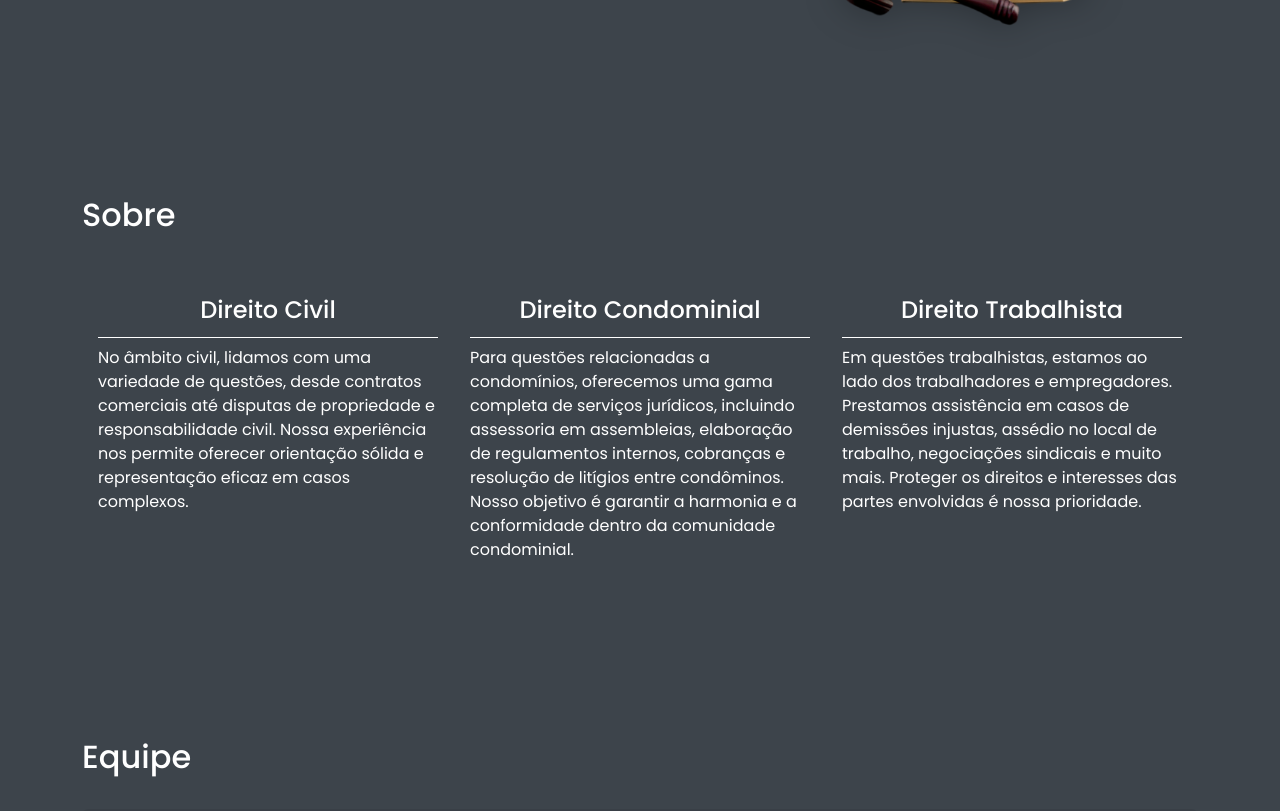
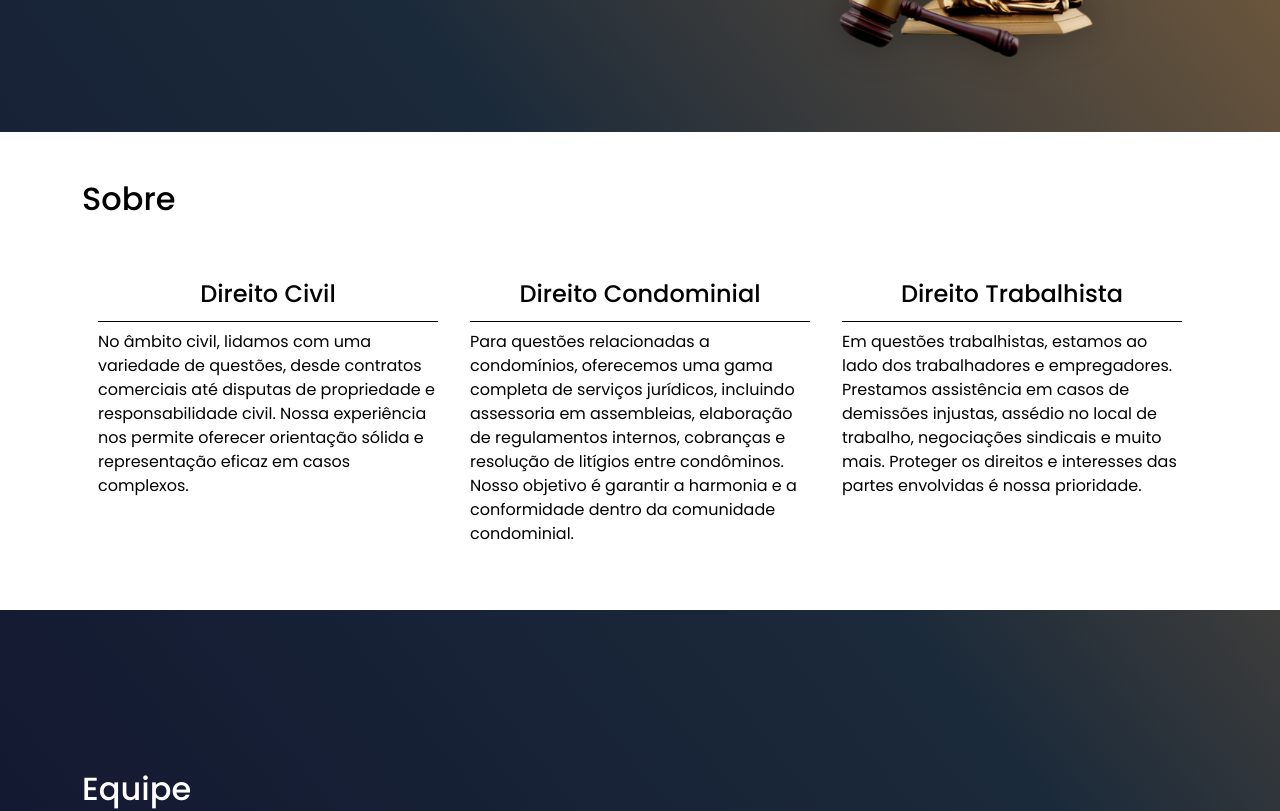
Before and after one commit to PedroOrnelasPego/josimar-bezerra-advogados, a React app: page / in a window 1280 px wide. Shown: the part 720-1531 px from the top of the page. Built offline with nearby package versions, Linux system fonts and the light colour scheme; the HTML template or start-up script is replaced by a standard one.

Commit message:
chore: update style

```diff
--- a/src/components/About/About.jsx
+++ b/src/components/About/About.jsx
@@ -3,6 +3,7 @@ import "./About.scss";
 
 const About = () => {
   return (
+    <div className="background">
       <Container>
         <div className="about">
           <div>
@@ -14,10 +15,11 @@ const About = () => {
                 <Card.Body>
                   <h4 className="card-title">Direito Civil</h4>
                   <Card.Text>
-                  No âmbito civil, lidamos com uma variedade de questões, desde
-                  contratos comerciais até disputas de propriedade e
-                  responsabilidade civil. Nossa experiência nos permite oferecer
-                  orientação sólida e representação eficaz em casos complexos.
+                    No âmbito civil, lidamos com uma variedade de questões,
+                    desde contratos comerciais até disputas de propriedade e
+                    responsabilidade civil. Nossa experiência nos permite
+                    oferecer orientação sólida e representação eficaz em casos
+                    complexos.
                   </Card.Text>
                 </Card.Body>
               </Card>
@@ -25,10 +27,10 @@ const About = () => {
                 <Card.Body>
                   <h4 className="card-title">Direito Condominial</h4>
                   <Card.Text>
-                  Para questões relacionadas a condomínios, oferecemos uma gama
-                  completa de serviços jurídicos, incluindo assessoria em
-                  assembleias, elaboração de regulamentos internos, cobranças e
-                  resolução de litígios entre condôminos. Nosso objetivo é
+                    Para questões relacionadas a condomínios, oferecemos uma
+                    gama completa de serviços jurídicos, incluindo assessoria em
+                    assembleias, elaboração de regulamentos internos, cobranças
+                    e resolução de litígios entre condôminos. Nosso objetivo é
                     garantir a harmonia e a conformidade dentro da comunidade
                     condominial.
                   </Card.Text>
@@ -38,11 +40,11 @@ const About = () => {
                 <Card.Body>
                   <h4 className="card-title">Direito Trabalhista</h4>
                   <Card.Text>
-                  Em questões trabalhistas, estamos ao lado dos trabalhadores e
-                  empregadores. Prestamos assistência em casos de demissões
-                  injustas, assédio no local de trabalho, negociações sindicais
-                  e muito mais. Proteger os direitos e interesses das partes
-                  envolvidas é nossa prioridade.
+                    Em questões trabalhistas, estamos ao lado dos trabalhadores
+                    e empregadores. Prestamos assistência em casos de demissões
+                    injustas, assédio no local de trabalho, negociações
+                    sindicais e muito mais. Proteger os direitos e interesses
+                    das partes envolvidas é nossa prioridade.
                   </Card.Text>
                 </Card.Body>
               </Card>
@@ -50,6 +52,7 @@ const About = () => {
           </div>
         </div>
       </Container>
+    </div>
   );
 };
 
--- a/src/components/About/About.scss
+++ b/src/components/About/About.scss
@@ -1,18 +1,26 @@
+.background {
+  background-color: #fff;
+}
+
 .about {
-  margin-top: 8rem;
+  padding: 3rem 0;
 
   &__title {
     margin-bottom: 2rem;
+    color: #000;
   }
   .card-group {
     .card-title {
-      color: #fff;
-      border-bottom: 1px solid #fff;
+      color: #000;
+      border-bottom: 1px solid #000;
       display: flex;
       align-items: center;
       justify-content: center;
       padding: 0.8rem;
     }
 
+    .card-text {
+      color: #000;
+    }
   }
 }
--- a/src/components/Header/Header.scss
+++ b/src/components/Header/Header.scss
@@ -1,4 +1,5 @@
 .header {
+  padding: 2rem 0;
   &__container {
     display: flex;
     flex-wrap: wrap;
--- a/src/components/Team/Team.scss
+++ b/src/components/Team/Team.scss
@@ -2,9 +2,7 @@
   margin-top: 10rem;
 
   .team__first__card {
-
     margin: auto;
-
     align-items: center;
     justify-content: center;
     margin-bottom: 2rem;
--- a/src/pages/Home.scss
+++ b/src/pages/Home.scss
@@ -1,6 +1,21 @@
 .home {
-  margin: 0 30px;
+  // margin: 0 30px;
   display: flex;
   justify-content: center;
   flex-direction: column;
+  // background: rgb(2, 0, 36);
+  // background: linear-gradient(
+  //   90deg,
+  //   rgba(2, 0, 36, 1) 0%,
+  //   rgba(61, 68, 75, 1) 32%,
+  //   rgba(159, 114, 62, 1) 100%
+  // );
+
+  background: rgb(3, 1, 36);
+  background: linear-gradient(
+    51deg,
+    rgba(3, 1, 36, 0.822) 0%,
+    rgb(27, 42, 58) 55%,
+    rgba(159, 114, 62, 1) 100%
+  );
 }
```
Lines whose indentation alone changed are shown as unchanged.
